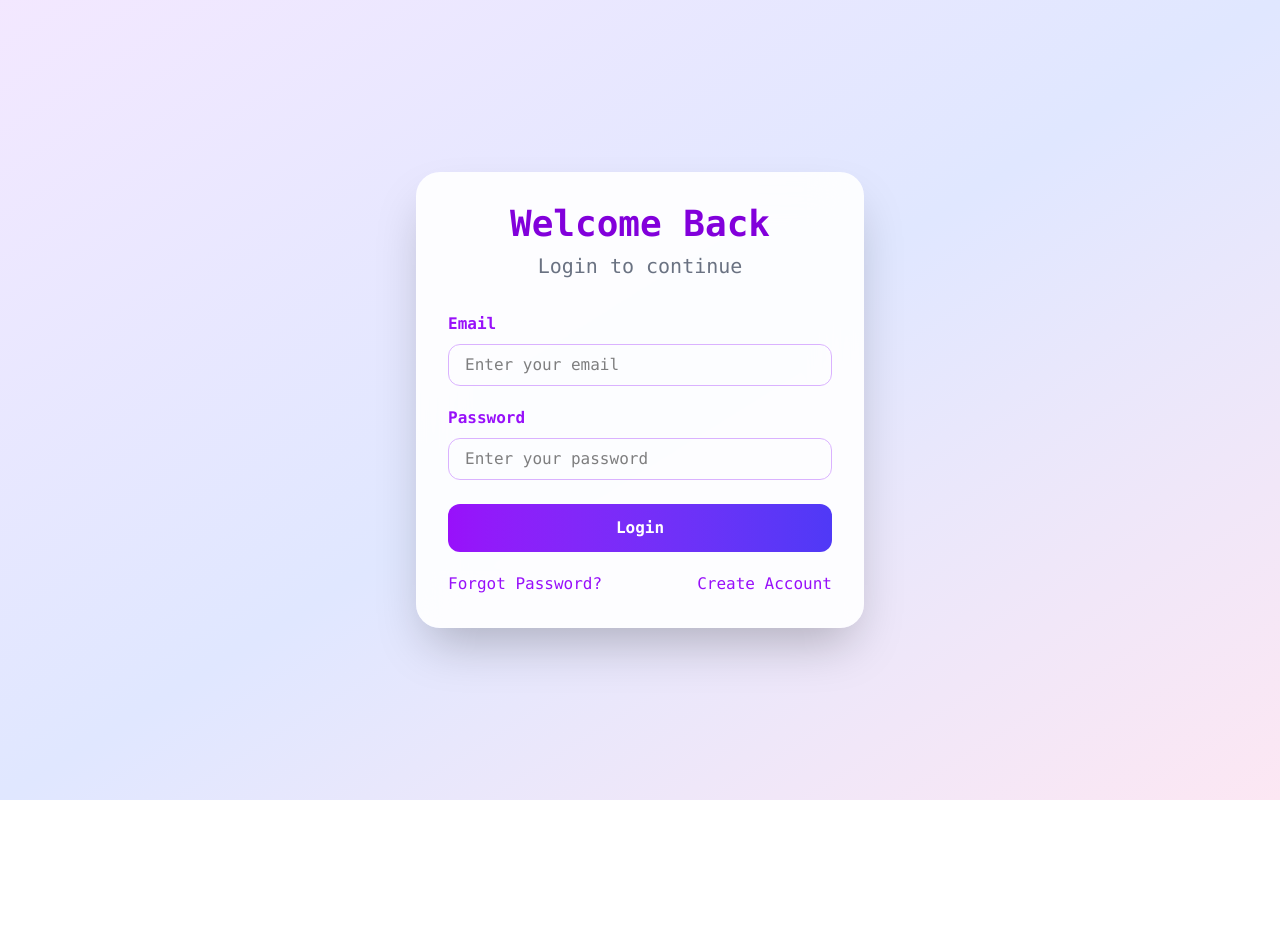
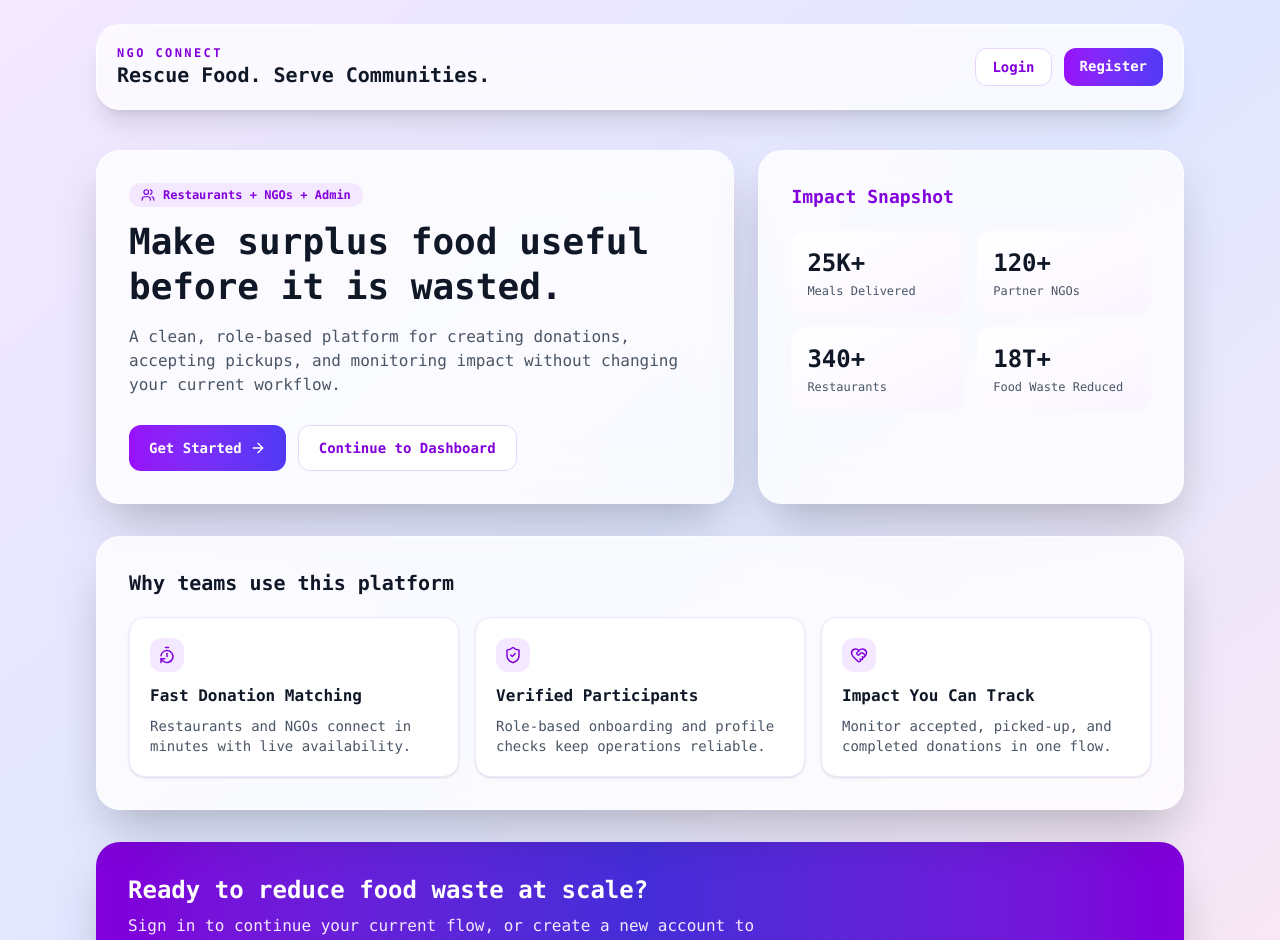
Before and after one commit to Prakhar2818/NGO-APP, a React (Vite) app in the folder frontend/: page / in a window 1280 px wide. Shown: the top 940 px of the page. Before the commit the page ends 800 px from the top, so only its background shows below. Built offline with nearby package versions, Linux system fonts and the light colour scheme; no server answers.

Commit message:
ui change

```diff
--- a/frontend/src/modules/auth/pages/Register.tsx
+++ b/frontend/src/modules/auth/pages/Register.tsx
@@ -47,7 +47,7 @@ const Register: React.FC = () => {
 
       toast.success("Registration successful. Please login.");
       setTimeout(() => {
-        navigate("/");
+        navigate("/login");
       }, 500);
     } catch (err: any) {
       if (err instanceof yup.ValidationError) {
@@ -148,7 +148,7 @@ const Register: React.FC = () => {
         <p className="text-center text-m mt-4">
           Already have an account?{" "}
           <span
-            onClick={() => navigate("/")}
+            onClick={() => navigate("/login")}
             className="text-purple-600 cursor-pointer hover:underline"
           >
             Login
--- a/frontend/src/modules/auth/pages/ResetPassword.tsx
+++ b/frontend/src/modules/auth/pages/ResetPassword.tsx
@@ -35,7 +35,7 @@ const ResetPassword: React.FC = () => {
       toast.success(res.data.message);
 
       setTimeout(() => {
-        navigate("/");
+        navigate("/login");
       }, 1500);
     } catch (err: any) {
       if (err instanceof yup.ValidationError) {
--- a/frontend/src/modules/auth/pages/dashboard/admin/AdminDashboard.tsx
+++ b/frontend/src/modules/auth/pages/dashboard/admin/AdminDashboard.tsx
@@ -62,7 +62,7 @@ const AdminDashboard: React.FC = () => {
       // Even if API call fails, clear local data
     } finally {
       logout();
-      navigate("/");
+      navigate("/login");
     }
   };
 
--- a/frontend/src/modules/auth/pages/dashboard/ngo/NGODashboard.tsx
+++ b/frontend/src/modules/auth/pages/dashboard/ngo/NGODashboard.tsx
@@ -148,7 +148,7 @@ const NGODashboard: React.FC = () => {
       // Even if API call fails, clear local data
     } finally {
       logout();
-      navigate("/");
+      navigate("/login");
     }
   };
 
--- a/frontend/src/modules/auth/pages/dashboard/restaurant/RestaurantDashboard.tsx
+++ b/frontend/src/modules/auth/pages/dashboard/restaurant/RestaurantDashboard.tsx
@@ -103,7 +103,7 @@ const RestaurantDashboard: React.FC = () => {
       // Even if API call fails, clear local data
     } finally {
       logout();
-      navigate("/");
+      navigate("/login");
     }
   };
 
--- a/frontend/src/modules/components/Navbar.tsx
+++ b/frontend/src/modules/components/Navbar.tsx
@@ -66,7 +66,7 @@ const Navbar: React.FC<Props> = ({
       // Even if API call fails, clear local data
     } finally {
       logout();
-      navigate("/");
+      navigate("/login");
     }
   };
 
--- /dev/null
+++ b/frontend/src/modules/public/pages/LandingPage.tsx
@@ -0,0 +1,146 @@
+import { ArrowRight, HeartHandshake, ShieldCheck, TimerReset, Users } from "lucide-react";
+import { Link } from "react-router-dom";
+
+const impactStats = [
+  { label: "Meals Delivered", value: "25K+" },
+  { label: "Partner NGOs", value: "120+" },
+  { label: "Restaurants", value: "340+" },
+  { label: "Food Waste Reduced", value: "18T+" },
+];
+
+const features = [
+  {
+    title: "Fast Donation Matching",
+    description: "Restaurants and NGOs connect in minutes with live availability.",
+    icon: TimerReset,
+  },
+  {
+    title: "Verified Participants",
+    description: "Role-based onboarding and profile checks keep operations reliable.",
+    icon: ShieldCheck,
+  },
+  {
+    title: "Impact You Can Track",
+    description: "Monitor accepted, picked-up, and completed donations in one flow.",
+    icon: HeartHandshake,
+  },
+];
+
+const LandingPage: React.FC = () => {
+  return (
+    <div className="min-h-screen bg-gradient-to-br from-purple-100 via-indigo-100 to-pink-100 font-mono text-gray-900">
+      <div className="mx-auto max-w-6xl px-4 py-6 sm:px-6 lg:px-8">
+        <header className="mb-10 rounded-3xl border border-white/60 bg-white/75 p-4 shadow-xl backdrop-blur-xl sm:p-5">
+          <div className="flex items-center justify-between">
+            <div>
+              <p className="text-xs font-semibold uppercase tracking-[0.2em] text-purple-700">
+                NGO Connect
+              </p>
+              <h1 className="text-lg font-bold text-gray-900 sm:text-xl">
+                Rescue Food. Serve Communities.
+              </h1>
+            </div>
+            <div className="flex gap-2 sm:gap-3">
+              <Link
+                to="/login"
+                className="rounded-xl border border-purple-200 bg-white px-4 py-2 text-sm font-semibold text-purple-700 transition hover:bg-purple-50"
+              >
+                Login
+              </Link>
+              <Link
+                to="/register"
+                className="rounded-xl bg-gradient-to-r from-purple-600 to-indigo-600 px-4 py-2 text-sm font-semibold text-white transition hover:from-purple-700 hover:to-indigo-700"
+              >
+                Register
+              </Link>
+            </div>
+          </div>
+        </header>
+
+        <section className="mb-8 grid gap-6 lg:grid-cols-[1.2fr_0.8fr]">
+          <div className="rounded-3xl border border-white/60 bg-white/80 p-6 shadow-2xl backdrop-blur-xl sm:p-8">
+            <p className="mb-3 inline-flex items-center rounded-full bg-purple-100 px-3 py-1 text-xs font-semibold text-purple-700">
+              <Users size={14} className="mr-2" />
+              Restaurants + NGOs + Admin
+            </p>
+            <h2 className="text-3xl font-bold leading-tight text-gray-900 sm:text-4xl">
+              Make surplus food useful before it is wasted.
+            </h2>
+            <p className="mt-4 max-w-2xl text-sm text-gray-600 sm:text-base">
+              A clean, role-based platform for creating donations, accepting pickups, and monitoring impact
+              without changing your current workflow.
+            </p>
+            <div className="mt-7 flex flex-wrap gap-3">
+              <Link
+                to="/register"
+                className="inline-flex items-center rounded-xl bg-gradient-to-r from-purple-600 to-indigo-600 px-5 py-3 text-sm font-semibold text-white transition hover:from-purple-700 hover:to-indigo-700"
+              >
+                Get Started
+                <ArrowRight size={16} className="ml-2" />
+              </Link>
+              <Link
+                to="/login"
+                className="inline-flex items-center rounded-xl border border-purple-200 bg-white px-5 py-3 text-sm font-semibold text-purple-700 transition hover:bg-purple-50"
+              >
+                Continue to Dashboard
+              </Link>
+            </div>
+          </div>
+
+          <div className="rounded-3xl border border-white/60 bg-white/80 p-6 shadow-2xl backdrop-blur-xl sm:p-8">
+            <h3 className="text-lg font-bold text-purple-700">Impact Snapshot</h3>
+            <div className="mt-5 grid grid-cols-2 gap-3">
+              {impactStats.map((item) => (
+                <div key={item.label} className="rounded-2xl bg-gradient-to-br from-white to-purple-50 p-4">
+                  <p className="text-2xl font-bold text-gray-900">{item.value}</p>
+                  <p className="mt-1 text-xs font-medium text-gray-600">{item.label}</p>
+                </div>
+              ))}
+            </div>
+          </div>
+        </section>
+
+        <section className="mb-8 rounded-3xl border border-white/60 bg-white/80 p-6 shadow-2xl backdrop-blur-xl sm:p-8">
+          <h3 className="text-xl font-bold text-gray-900">Why teams use this platform</h3>
+          <div className="mt-5 grid gap-4 md:grid-cols-3">
+            {features.map((feature) => {
+              const Icon = feature.icon;
+              return (
+                <article key={feature.title} className="rounded-2xl border border-purple-100 bg-white p-5 shadow-sm">
+                  <div className="mb-3 inline-flex rounded-xl bg-purple-100 p-2 text-purple-700">
+                    <Icon size={18} />
+                  </div>
+                  <h4 className="text-base font-bold text-gray-900">{feature.title}</h4>
+                  <p className="mt-2 text-sm text-gray-600">{feature.description}</p>
+                </article>
+              );
+            })}
+          </div>
+        </section>
+
+        <section className="rounded-3xl bg-gradient-to-r from-purple-700 via-indigo-700 to-purple-700 p-6 text-white shadow-2xl sm:p-8">
+          <h3 className="text-2xl font-bold">Ready to reduce food waste at scale?</h3>
+          <p className="mt-2 max-w-2xl text-sm text-purple-100 sm:text-base">
+            Sign in to continue your current flow, or create a new account to onboard your organization.
+          </p>
+          <div className="mt-5 flex flex-wrap gap-3">
+            <Link
+              to="/login"
+              className="rounded-xl bg-white px-5 py-3 text-sm font-semibold text-purple-700 transition hover:bg-purple-50"
+            >
+              Login
+            </Link>
+            <Link
+              to="/register"
+              className="rounded-xl border border-white/40 px-5 py-3 text-sm font-semibold text-white transition hover:bg-white/10"
+            >
+              Register Organization
+            </Link>
+          </div>
+        </section>
+      </div>
+    </div>
+  );
+};
+
+export default LandingPage;
--- a/frontend/src/routes/AppRouter.tsx
+++ b/frontend/src/routes/AppRouter.tsx
@@ -4,6 +4,7 @@ import Login from "../modules/auth/pages/Login"
 import Register from "../modules/auth/pages/Register"
 import ForgotPassword from "../modules/auth/pages/ForgotPassword"
 import ResetPassword from "../modules/auth/pages/ResetPassword"
+import LandingPage from "../modules/public/pages/LandingPage"
 import ProtectedRoutes from "./ProtectedRoutes"
 import CompleteRegistration from "../modules/auth/pages/CompletRegistartion"
 import ProfileGuard from "./ProfileGuard"
@@ -18,7 +19,8 @@ const AppRouter:React.FC = () => {
     <BrowserRouter>
       <Routes>
         {/* Public Routes */}
-        <Route path="/" element={<Login />} />
+        <Route path="/" element={<LandingPage />} />
+        <Route path="/login" element={<Login />} />
         <Route path="/register" element={<Register />} />
         <Route path="/forgot-password" element={<ForgotPassword />} />
         <Route path="/reset-password" element={<ResetPassword />} />
--- a/frontend/src/routes/ProtectedRoutes.tsx
+++ b/frontend/src/routes/ProtectedRoutes.tsx
@@ -44,7 +44,7 @@ const ProtectedRoutes: React.FC<ProtectedRoutesProps> = ({ children }) => {
     return null;
   }
 
-  return isAuthorized ? <>{children}</> : <Navigate to="/" replace />;
+  return isAuthorized ? <>{children}</> : <Navigate to="/login" replace />;
 };
 
 export default ProtectedRoutes;
```
